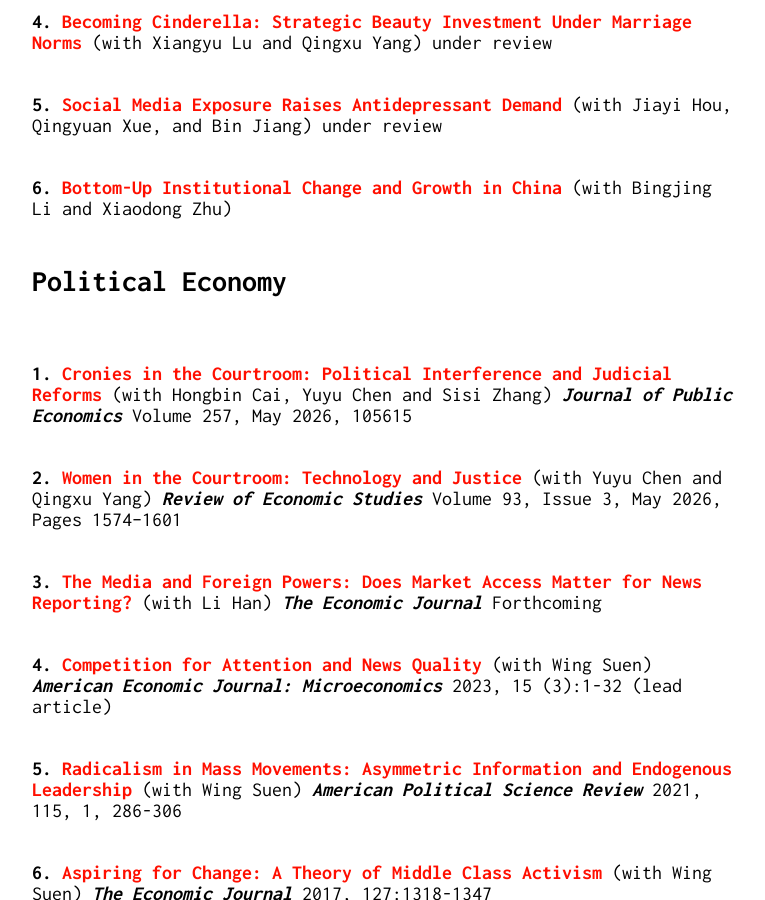
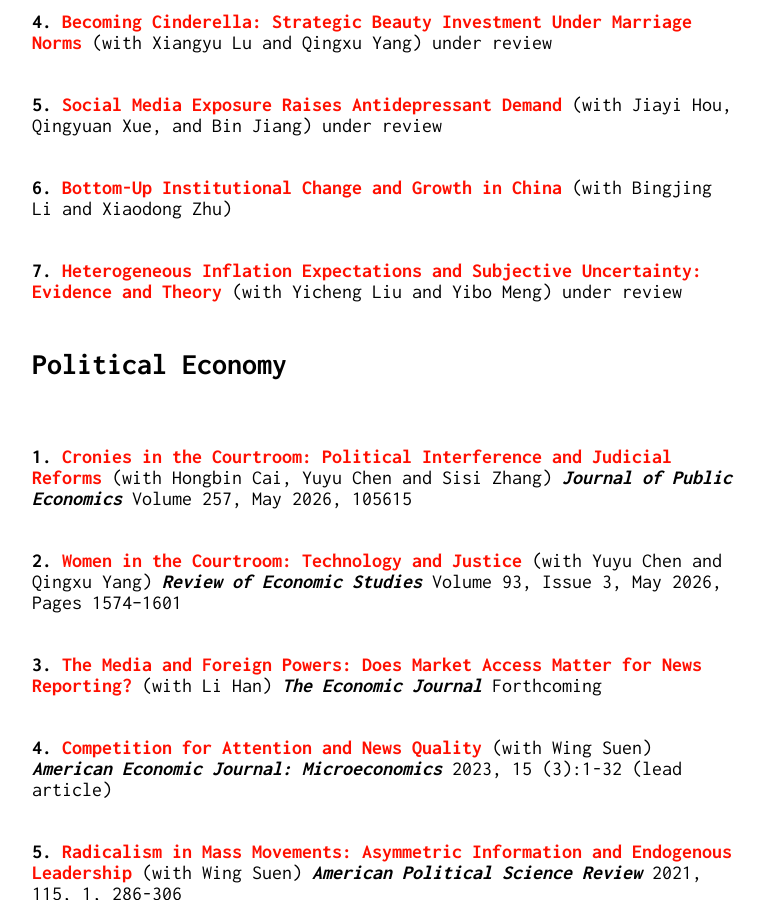
Before and after one commit to Shuyan0210611X/henrychen.github.io, a Jekyll site: the page built from research.md, in a window 1280 px wide and 900 px high, scrolled down 494 px. Shown: the whole window, without its empty margins (258-1023 px from the left). Built offline with Jekyll 4.4.1, drawn with Linux system fonts in a browser that asks for light colours; our own code applies the rules of GitHub Pages for plain Markdown files.

Commit message:
Add inflation expectations working paper

```diff
--- a/research.md
+++ b/research.md
@@ -21,6 +21,9 @@ permalink: /research/
 <br><br>
 
 **6.** [**Bottom-Up Institutional Change and Growth in China**](/files/CLZ_Feb-2025.pdf) (with Bingjing Li and Xiaodong Zhu)
+<br><br>
+
+**7.** [**Heterogeneous Inflation Expectations and Subjective Uncertainty: Evidence and Theory**](/files/Heterogeneous-Inflation-Expectations.pdf) (with Yicheng Liu and Yibo Meng) under review
 <br><br>
 
 ## Political Economy
```
Also changed, not shown: 1 other file.
